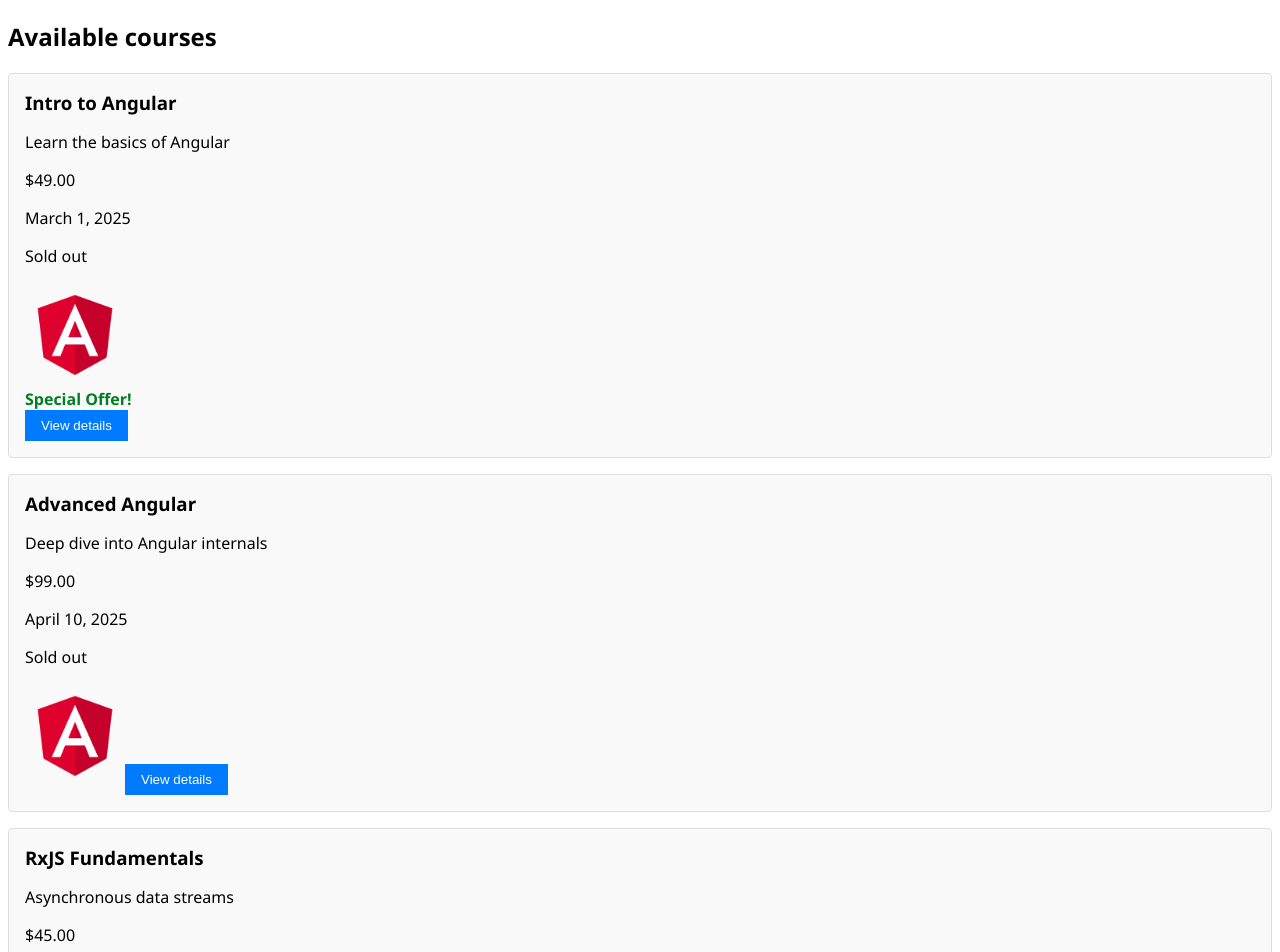
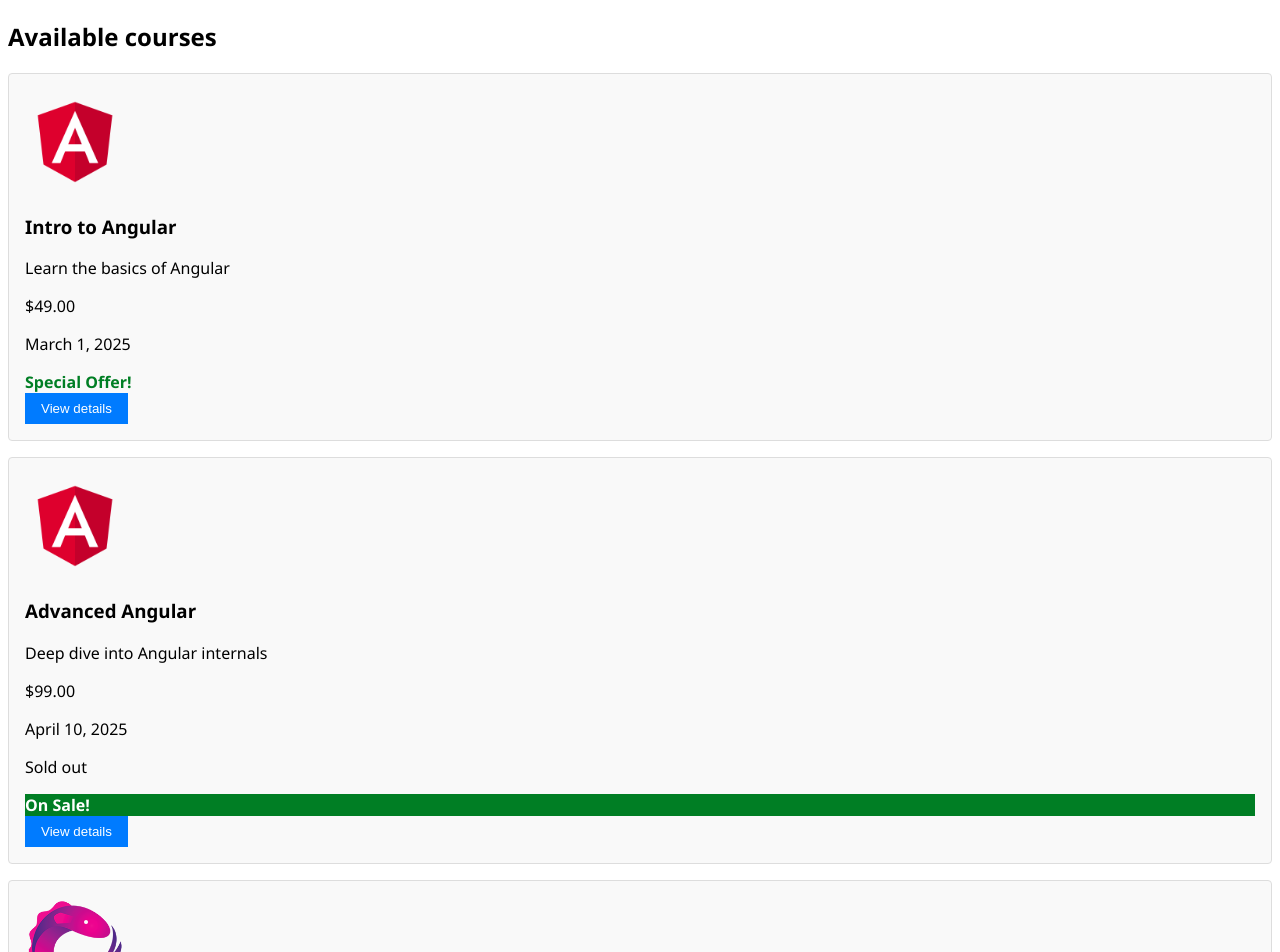
Before and after one commit to Haseeb-Moheb/course-booking-system, an Angular app: page / in a window 1280 px wide. Shown: the top 952 px of the page. Built offline with nearby package versions, Linux system fonts and the light colour scheme.

Commit message:
modified

```diff
--- a/src/app/course-card/course-card.component.css
+++ b/src/app/course-card/course-card.component.css
@@ -0,0 +1,30 @@
+.course-card {
+    background-color: #f9f9f9;
+    border: 1px solid #ddd;
+    padding: 1rem;
+    margin-bottom: 1rem;
+    border-radius: 4px;
+}
+
+.special-offer {
+    color: #007e24;
+    font-weight: bold;
+}
+
+.sale-banner {
+    color: #fff;
+    font-weight: bold;
+    background-color: #007e24;
+}
+
+button {
+    background-color: #007bff;
+    color: white;
+    border: none;
+    padding: 0.5rem 1rem;
+    cursor: pointer;
+}
+
+button:hover {
+    background-color: #0056b3;
+}
--- a/src/app/course-card/course-card.component.html
+++ b/src/app/course-card/course-card.component.html
@@ -1 +1,15 @@
-<p>course-card works!</p>
+<div class="course-card">
+    <img [src]="course.img" [alt]="course.title" width="100">
+    <h3>{{ course.title }}</h3>
+    <p>{{ course.description }}</p>
+    <p>{{ course.price | currency:'USD' }}</p>
+    <p>{{ course.date | date:'longDate' }}</p>
+    <p [hidden]="!course.soldOut">Sold out</p>
+    @if (course.price < 50) {
+        <div class="special-offer">Special Offer!</div>
+    }
+    @if (course.onSale) {
+        <div class="sale-banner">On Sale!</div>
+    }
+    <button (click)="viewDetails(course.title)">View details</button>
+</div>
--- a/src/app/course-card/course-card.component.ts
+++ b/src/app/course-card/course-card.component.ts
@@ -1,11 +1,16 @@
-import { Component } from '@angular/core';
+import { CurrencyPipe, DatePipe } from '@angular/common';
+import { Component, Input } from '@angular/core';
 
 @Component({
   selector: 'app-course-card',
-  imports: [],
+  imports: [DatePipe, CurrencyPipe],
   templateUrl: './course-card.component.html',
   styleUrl: './course-card.component.css'
 })
 export class CourseCardComponent {
+  @Input() course: any;
 
+  viewDetails(title: string): void {
+    alert(`Viewing details for ${title}`)
+  }
 }
--- a/src/app/courses-list/courses-list.component.css
+++ b/src/app/courses-list/courses-list.component.css
@@ -1,18 +1,5 @@
-.course-item {
-    background-color: #f9f9f9;
-    border: 1px solid #ddd;
-    padding: 1rem;
-    margin-bottom: 1rem;
-    border-radius: 4px;
-}
-
 h3 {
     margin: 0 0 0.5rem 0;
-}
-
-.special-offer {
-    color: #007e24;
-    font-weight: bold;
 }
 
 button {
--- a/src/app/courses-list/courses-list.component.html
+++ b/src/app/courses-list/courses-list.component.html
@@ -1,15 +1,4 @@
 <h2>{{ title }}</h2>
 @for(course of courses; track course.id) {
-<div class="course-item">
-    <h3>{{ course.title }}</h3>
-    <p>{{ course.description }}</p>
-    <p>{{ course.price | currency:'USD' }}</p>
-    <p>{{ course.date | date:'longDate' }}</p>
-    <p [hidden]="!courses[1].soldOut">Sold out</p>
-    <img [src]="course.img" [alt]="course.title" width="100">
-    @if (course.price < 50) {
-        <div class="special-offer">Special Offer!</div>
-    }
-    <button (click)="viewDetails(course.title)">View details</button>
-</div>
+<app-course-card [course]="course"></app-course-card>
 }
--- a/src/app/courses-list/courses-list.component.ts
+++ b/src/app/courses-list/courses-list.component.ts
@@ -1,25 +1,23 @@
-import { CurrencyPipe, DatePipe, NgStyle } from '@angular/common';
 import { Component, OnInit } from '@angular/core';
+import { CourseCardComponent } from '../course-card/course-card.component';
 
 @Component({
   selector: 'app-courses-list',
-  imports: [NgStyle, DatePipe, CurrencyPipe],
+  imports: [CourseCardComponent],
   templateUrl: './courses-list.component.html',
   styleUrl: './courses-list.component.css'
 })
 export class CoursesListComponent implements OnInit {
   title: string = "Available courses";
   courses = [
-    { id: 1, title: 'Intro to Angular', description: 'Learn the basics of Angular', price: 49, date: '2025-03-01', soldOut: false, img: 'angular-logo.png' },
-    { id: 2, title: 'Advanced Angular', description: 'Deep dive into Angular internals', price: 99, date: '2025-04-10', soldOut: true, img: 'angular-logo.png' },
-    { id: 3, title: 'RxJS Fundamentals', description: 'Asynchronous data streams', price: 45, date: '2025-05-05', img: 'rxjs-logo.png', soldOut: false }
+    { id: 1, title: 'Intro to Angular', description: 'Learn the basics of Angular', price: 49, date: '2025-03-01', soldOut: false, img: 'angular-logo.png', onSale: false },
+    { id: 2, title: 'Advanced Angular', description: 'Deep dive into Angular internals', price: 99, date: '2025-04-10', soldOut: true, img: 'angular-logo.png', onSale: true },
+    { id: 3, title: 'RxJS Fundamentals', description: 'Asynchronous data streams', price: 45, date: '2025-05-05', img: 'rxjs-logo.png', soldOut: false, onSale: true }
   ];
 
   ngOnInit(): void {
     console.log("CoursesList initialized!")
   }
 
-  viewDetails(title: string): void {
-    alert(`Viewing details for ${title}`)
-  }
+
 }
```
